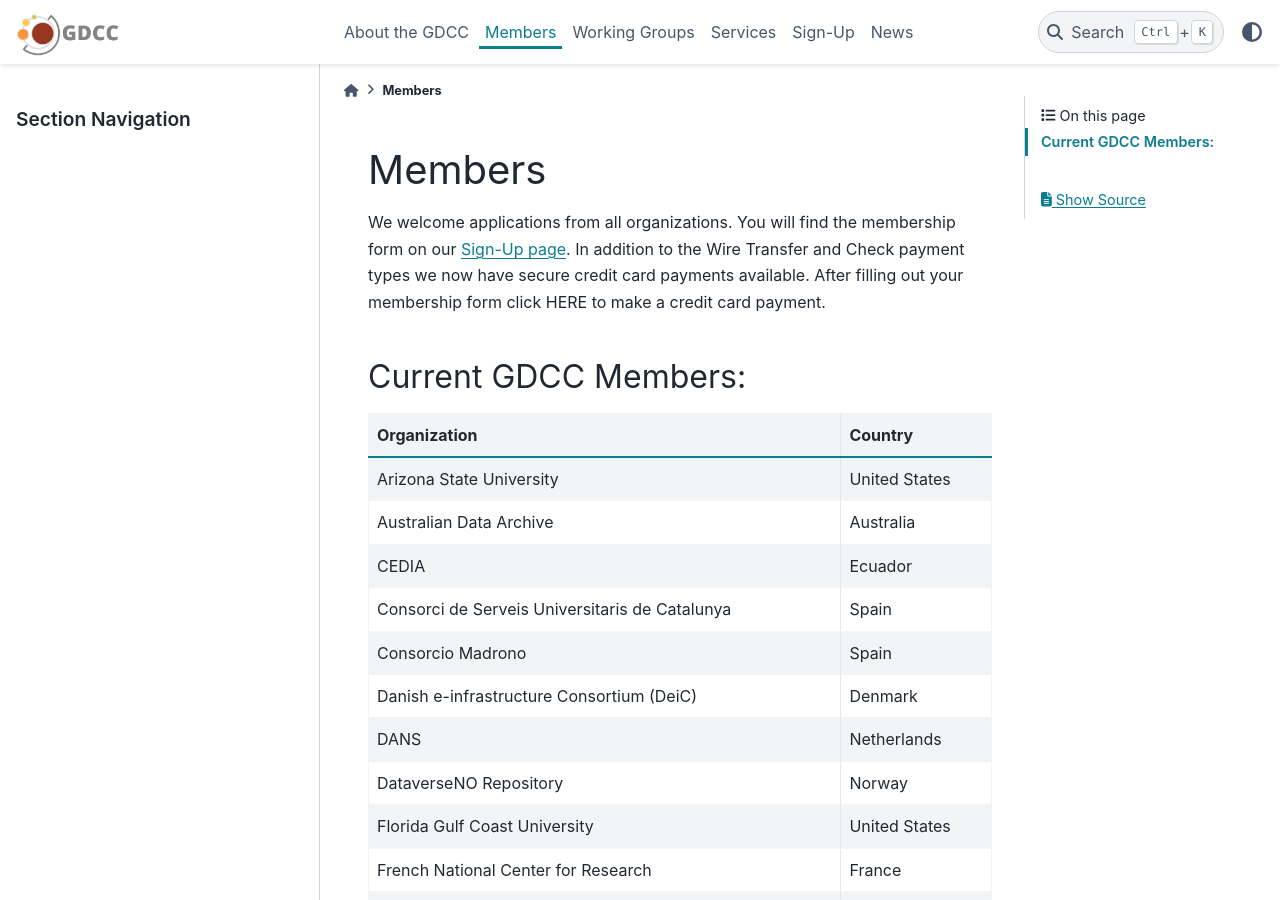
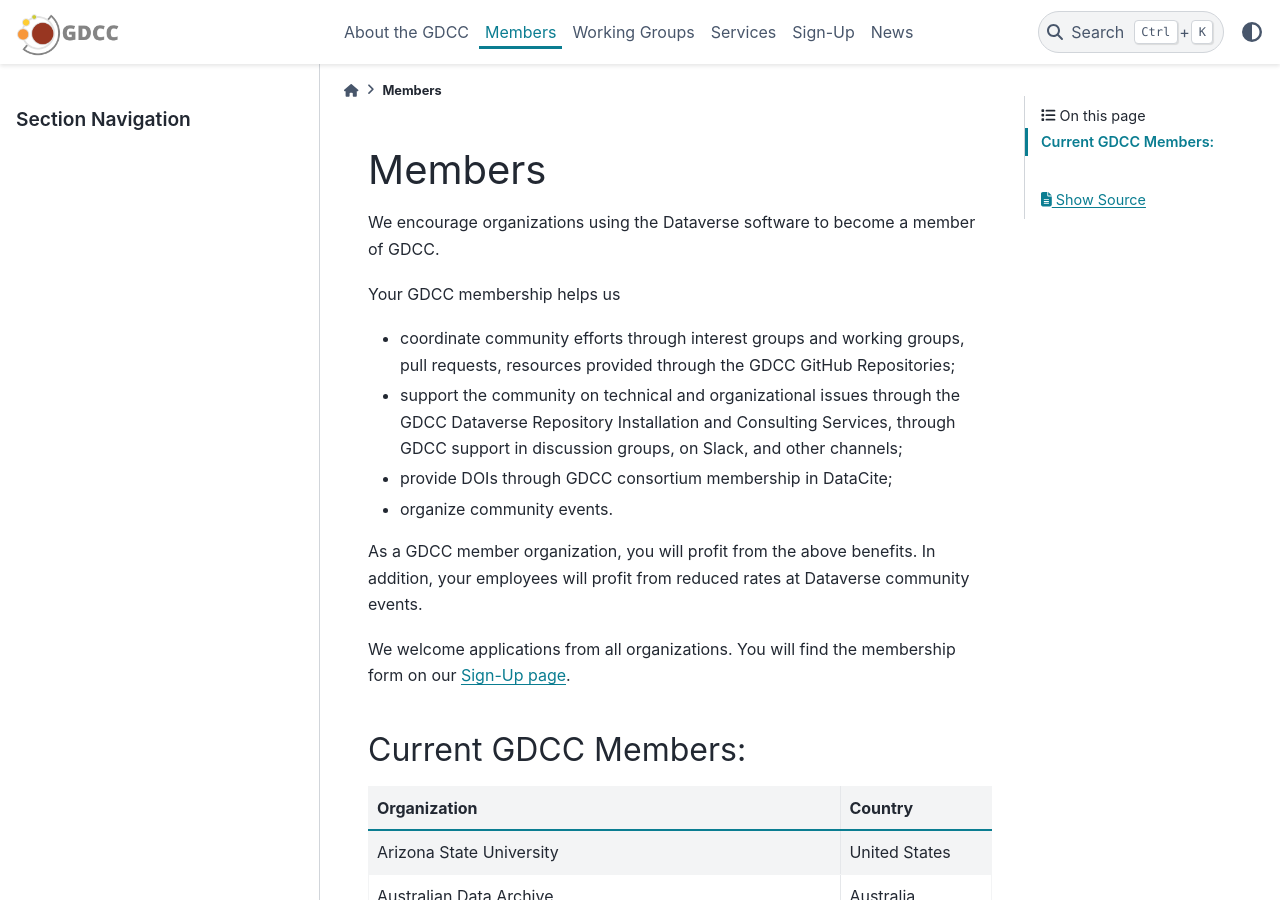
Before and after one commit to gdcc/www.gdcc.io, a Sphinx documentation site: the page built from source/members.md, in a window 1280 px wide and 900 px high. Built offline with Sphinx 7.4.7 and the PyData theme 0.15.4, drawn with Linux system fonts in a browser that asks for light colours.

Commit message:
Update members.md

```diff
--- a/source/members.md
+++ b/source/members.md
@@ -1,6 +1,16 @@
 # Members
+We encourage organizations using the Dataverse software to become a member of GDCC.
+
+Your GDCC membership helps us
+ - coordinate community efforts through interest groups and working groups, pull requests, resources provided through the GDCC GitHub Repositories;
+ - support the community on technical and organizational issues through the GDCC Dataverse Repository Installation and Consulting Services, through GDCC support in discussion groups, on Slack, and other channels;
+ - provide DOIs through GDCC consortium membership in DataCite;
+ - organize community events.
+
+As a GDCC member organization, you will profit from the above benefits. In addition, your employees will profit from reduced rates at Dataverse community events.
+
 We welcome applications from all organizations. You will find the membership form on our [Sign-Up page](https://www.gdcc.io/sign-up.html).
-In addition to the Wire Transfer and Check payment types we now have secure credit card payments available. After filling out your membership form click HERE to make a credit card payment.
+
 ## Current GDCC Members:
 | Organization | Country |
 |--|--|
```
